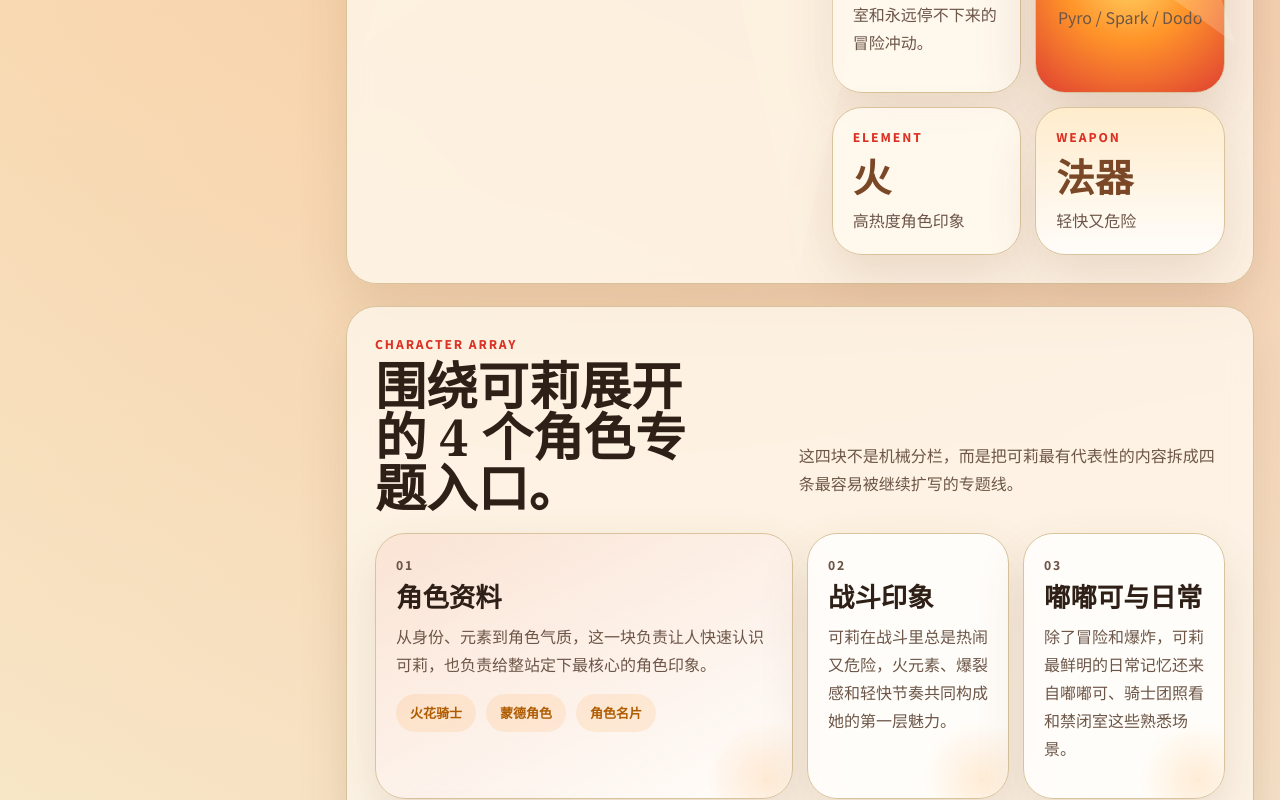
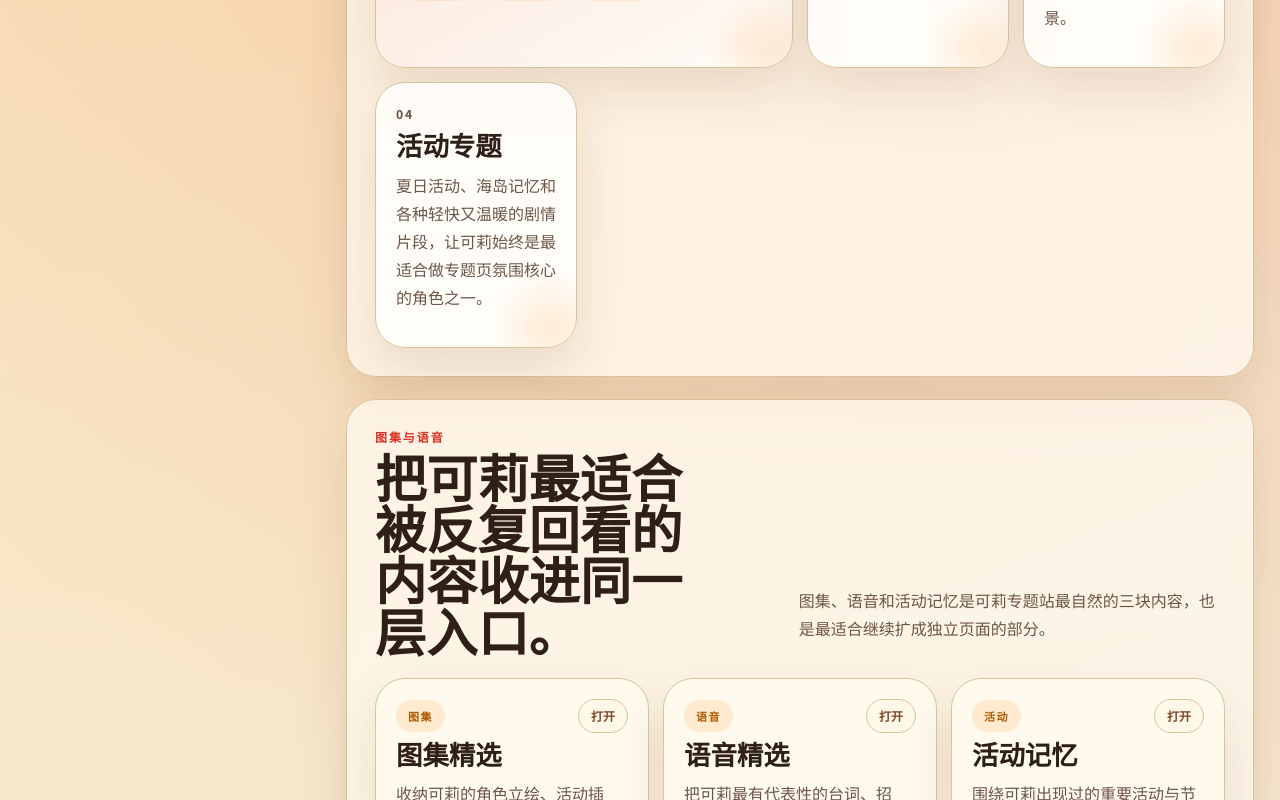
Before and after one commit to 1052088090/klee727cn, a Vue app: page / in a window 1280 px wide. Shown: the part 1620-2420 px from the top of the page. Built offline with nearby package versions, Linux system fonts and the light colour scheme.

Commit message:
docs: add readme and unify site copy

```diff
--- a/src/components/BrandRail.vue
+++ b/src/components/BrandRail.vue
@@ -8,16 +8,16 @@
   },
 })
 
-const eyebrow = 'Klee / Character Special'
+const eyebrow = '\u53ef\u8389 / \u89d2\u8272\u4e13\u9898'
 const brandTitlePrimary = '\u53ef\u8389'
 const brandTitleSecondary = 'Klee'
 const brandCopy =
   '\u897f\u98ce\u9a91\u58eb\u56e2\u7684\u706b\u82b1\u9a91\u58eb\u3002\u5979\u603b\u80fd\u628a\u5192\u9669\u3001\u7206\u5f39\u548c\u7b11\u58f0\u4e00\u8d77\u5e26\u8fdb\u8499\u5fb7\uff0c\u4e5f\u603b\u4f1a\u987a\u624b\u628a\u9ebb\u70e6\u4e00\u8d77\u5e26\u56de\u6765\u3002'
 const navLabel = '\u9875\u9762\u5bfc\u822a'
 const statusLabel = '\u89d2\u8272\u72b6\u6001'
-const statusTag = 'Live'
+const statusTag = '\u5df2\u70b9\u4eae'
 const tagsLabel = '\u89d2\u8272\u6807\u7b7e'
-const pyroLabel = 'Pyro'
+const pyroLabel = '\u706b'
 const sparkValue = ref(74)
 const activeSection = ref('hero')
 const railEnergy = ref(0)
@@ -30,43 +30,43 @@
 ]
 const sectionStates = {
   hero: {
-    stage: 'Hero',
+    stage: '\u9996\u5c4f',
     title: '\u9996\u5c4f\u4e3b\u89c6\u89c9\u5df2\u70b9\u4eae',
     copy:
       '\u73b0\u5728\u7684\u7126\u70b9\u662f\u89d2\u8272\u7acb\u7ed8\u548c\u7b2c\u4e00\u5370\u8c61\uff0c\u5c31\u50cf\u53ef\u8389\u4e00\u51fa\u73b0\u5c31\u628a\u9875\u9762\u6c14\u6c1b\u70b9\u4eae\u3002',
   },
   modules: {
-    stage: 'Profile',
+    stage: '\u8d44\u6599',
     title: '\u89d2\u8272\u8d44\u6599\u5f00\u59cb\u5c55\u5f00',
     copy:
       '\u8fd9\u4e00\u5c42\u4f1a\u628a\u53ef\u8389\u7684\u5192\u9669\u611f\u3001\u6218\u6597\u5370\u8c61\u548c\u65e5\u5e38\u6c14\u8d28\u8fde\u6210\u66f4\u5b8c\u6574\u7684\u89d2\u8272\u8ba4\u77e5\u3002',
   },
   media: {
-    stage: 'Media',
+    stage: '\u5165\u53e3',
     title: '\u8bed\u97f3\u548c\u56fe\u96c6\u5165\u53e3\u5df2\u6253\u5f00',
     copy:
       '\u53ef\u8389\u7684\u6c14\u8d28\u4e0d\u53ea\u5728\u6587\u5b57\u91cc\uff0c\u4e5f\u5728\u8bed\u97f3\u3001\u753b\u9762\u548c\u8282\u594f\u611f\u91cc\u3002',
   },
   gallery: {
-    stage: 'Gallery',
+    stage: '\u56fe\u96c6',
     title: '\u56fe\u96c6\u533a\u6b63\u5728\u5347\u6e29',
     copy:
       '\u58c1\u7eb8\u3001\u590f\u65e5\u753b\u9762\u548c\u5468\u5e74\u7eaa\u5ff5\u8ba9\u53ef\u8389\u7684\u89c6\u89c9\u8bb0\u5fc6\u53d8\u5f97\u66f4\u9971\u6ee1\u3002',
   },
   voice: {
-    stage: 'Voice',
+    stage: '\u8bed\u97f3',
     title: '\u8bed\u97f3\u5c42\u7684\u6d3b\u529b\u88ab\u62c9\u8fd1\u4e86',
     copy:
       '\u7b11\u58f0\u3001\u65e5\u5e38\u62db\u547c\u548c\u561f\u561f\u53ef\u76f8\u5173\u53f0\u8bcd\uff0c\u4f1a\u8ba9\u4eba\u66f4\u76f4\u63a5\u611f\u53d7\u5230\u53ef\u8389\u7684\u5b58\u5728\u611f\u3002',
   },
   timeline: {
-    stage: 'Memory',
+    stage: '\u8bb0\u5fc6',
     title: '\u6d3b\u52a8\u8bb0\u5fc6\u6b63\u5728\u884c\u8fdb',
     copy:
       '\u6d77\u5c9b\u5192\u9669\u3001\u590f\u65e5\u7ae0\u8282\u548c\u7206\u5f39\u4e3b\u9898\u4e00\u8d77\u7ec4\u6210\u4e86\u53ef\u8389\u6700\u70ed\u95f9\u7684\u8bb0\u5fc6\u7ebf\u3002',
   },
   notes: {
-    stage: 'Afterglow',
+    stage: '\u4f59\u97f5',
     title: '\u53ef\u8389\u5370\u8c61\u5728\u8fd9\u91cc\u6536\u675f',
     copy:
       '\u9875\u9762\u6700\u540e\u7559\u4e0b\u7684\uff0c\u4e0d\u53ea\u662f\u7206\u70b8\uff0c\u8fd8\u6709\u4e00\u79cd\u8f7b\u5feb\u53c8\u660e\u4eae\u7684\u89d2\u8272\u4f59\u97f5\u3002',
--- a/src/components/GallerySection.vue
+++ b/src/components/GallerySection.vue
@@ -1,5 +1,5 @@
 <script setup>
-const sectionKicker = 'Spark Gallery'
+const sectionKicker = '\u706b\u82b1\u56fe\u96c6'
 const sectionTitle = '\u56fe\u96c6\u7cbe\u9009\u5148\u505a\u6210\u4e00\u9762\u80fd\u7ee7\u7eed\u5f80\u4e0b\u957f\u7684\u53ef\u8389\u89c6\u89c9\u6863\u6848\u5899\u3002'
 const sectionCopy =
   '\u8fd9\u91cc\u4e0d\u53ea\u662f\u6446\u56fe\uff0c\u800c\u662f\u628a\u89d2\u8272\u58c1\u7eb8\u3001\u590f\u65e5\u6d3b\u52a8\u3001\u5468\u5e74\u7eaa\u5ff5\u548c\u7206\u5f39\u4e3b\u9898\u6574\u7406\u6210\u4e00\u4e2a\u53ef\u6269\u5c55\u7684\u56fe\u96c6\u5165\u53e3\u3002'
@@ -7,7 +7,7 @@
 const galleryCards = [
   {
     title: '\u706b\u82b1\u9a91\u58eb\u7acb\u7ed8\u5899',
-    label: 'Portrait',
+    label: '\u7acb\u7ed8',
     copy:
       '\u5148\u7528\u6700\u4eae\u773c\u7684\u89d2\u8272\u58c1\u7eb8\u628a\u53ef\u8389\u7684\u8bc6\u522b\u5ea6\u7acb\u4f4f\uff0c\u8ba9\u9996\u5c4f\u4e4b\u5916\u7684\u56fe\u96c6\u533a\u4e5f\u7ee7\u7eed\u4fdd\u7559\u90a3\u79cd\u4e00\u773c\u5c31\u80fd\u8ba4\u51fa\u6765\u7684\u6696\u8272\u51b2\u51fb\u3002',
     tags: [
@@ -21,7 +21,7 @@
   },
   {
     title: '\u590f\u65e5\u7fa4\u50cf\u753b\u9762',
-    label: 'Summer',
+    label: '\u590f\u65e5',
     copy:
       '\u628a\u590f\u65e5\u6d3b\u52a8\u91cc\u6700\u8f7b\u5feb\u7684\u989c\u8272\u3001\u821e\u53f0\u611f\u548c\u8282\u5e86\u6c14\u5473\u6536\u8fdb\u540c\u4e00\u7ec4\u753b\u9762\u91cc\uff0c\u56fe\u96c6\u533a\u81ea\u7136\u5c31\u4f1a\u53d8\u6210\u6574\u7ad9\u6700\u70ed\u95f9\u7684\u4e00\u5c42\u3002',
     tags: [
@@ -33,7 +33,7 @@
   },
   {
     title: '\u561f\u561f\u53ef\u4e3b\u9898\u6536\u85cf',
-    label: 'Dodo',
+    label: '\u561f\u561f\u53ef',
     copy:
       '\u561f\u561f\u53ef\u3001\u80cc\u5305\u548c\u5c0f\u9053\u5177\u4f1a\u628a\u53ef\u8389\u7684\u65e5\u5e38\u611f\u62c9\u5f97\u66f4\u8fd1\uff0c\u8ba9\u56fe\u96c6\u4e0d\u53ea\u5269\u4e0b\u6218\u6597\u548c\u6d3b\u52a8\uff0c\u4e5f\u80fd\u4fdd\u7559\u5979\u66f4\u53ef\u7231\u7684\u90a3\u4e00\u9762\u3002',
     tags: [
@@ -45,7 +45,7 @@
   },
   {
     title: '\u8499\u5fb7\u65e5\u5e38\u5207\u7247',
-    label: 'Daily',
+    label: '\u65e5\u5e38',
     copy:
       '\u5468\u5e74\u548c\u7eaa\u5ff5\u58c1\u7eb8\u91cc\u7684\u53ef\u8389\uff0c\u66f4\u50cf\u662f\u8499\u5fb7\u57ce\u91cc\u6700\u9192\u76ee\u7684\u4eae\u8272\uff0c\u628a\u5979\u4ece\u6d3b\u52a8\u4e3b\u89d2\u91cd\u65b0\u5e26\u56de\u5230\u719f\u6089\u7684\u65e5\u5e38\u7a7a\u6c14\u91cc\u3002',
     tags: [
@@ -57,7 +57,7 @@
   },
   {
     title: '\u706b\u82b1\u5b9e\u9a8c\u624b\u518c',
-    label: 'Spark',
+    label: '\u706b\u82b1',
     copy:
       '\u7528\u66f4\u6d3b\u6f51\u7684\u6784\u56fe\u548c\u66f4\u9ad8\u9971\u548c\u5ea6\u7684\u753b\u9762\uff0c\u628a\u201c\u706b\u82b1\u9a91\u58eb\u201d\u90a3\u79cd\u5371\u9669\u53c8\u53ef\u7231\u7684\u80fd\u91cf\u4e00\u76f4\u5ef6\u7eed\u5230\u56fe\u96c6\u533a\u5e95\u90e8\u3002',
     tags: [
@@ -69,7 +69,7 @@
   },
   {
     title: '\u6d3b\u52a8\u5c01\u9762\u5165\u53e3',
-    label: 'Event',
+    label: '\u6d3b\u52a8',
     copy:
       '\u8fd9\u4e00\u683c\u76f4\u63a5\u627f\u63a5\u540e\u9762\u7684\u6d3b\u52a8\u8bb0\u5fc6\u6a21\u5757\uff0c\u8ba9\u56fe\u96c6\u548c\u65f6\u95f4\u7ebf\u4e4b\u95f4\u6709\u8fde\u7eed\u7684\u89c6\u89c9\u5173\u7cfb\uff0c\u800c\u4e0d\u662f\u5f7c\u6b64\u5272\u88c2\u7684\u4e24\u5757\u5185\u5bb9\u3002',
     tags: [
--- a/src/components/HeroSection.vue
+++ b/src/components/HeroSection.vue
@@ -1,7 +1,7 @@
 <script setup>
 import { computed, onMounted, ref } from 'vue'
 
-const sectionKicker = 'Mondstadt Character Special'
+const sectionKicker = '\u8499\u5fb7\u89d2\u8272\u4e13\u9898'
 const heroTitle =
   '\u53ef\u8389\u7684\u4e16\u754c\u91cc\uff0c\u5192\u9669\u548c\u7206\u70b8\u603b\u662f\u4e00\u8d77\u53d1\u751f\u3002'
 const heroCopy =
@@ -30,12 +30,12 @@
   '\u53ef\u8389\u7684\u5b58\u5728\u611f\u6765\u81ea\u5979\u7684\u7b11\u58f0\u3001\u7206\u5f39\u3001\u7981\u95ed\u5ba4\u548c\u6c38\u8fdc\u505c\u4e0d\u4e0b\u6765\u7684\u5192\u9669\u51b2\u52a8\u3002'
 const metricCards = [
   {
-    label: 'Element',
+    label: '\u5143\u7d20',
     value: '\u706b',
     copy: '\u9ad8\u70ed\u5ea6\u89d2\u8272\u5370\u8c61',
   },
   {
-    label: 'Weapon',
+    label: '\u6b66\u5668',
     value: '\u6cd5\u5668',
     copy: '\u8f7b\u5feb\u53c8\u5371\u9669',
     accent: true,
@@ -117,7 +117,7 @@
         @pointerleave="resetPointerShift"
       >
         <div class="hero-portrait-copy">
-          <p class="feature-kicker">Character Snapshot</p>
+          <p class="feature-kicker">\u89d2\u8272\u5feb\u7167</p>
           <h2>{{ snapshotTitle }}</h2>
           <p>{{ snapshotCopy }}</p>
           <div class="hero-portrait-badges">
@@ -152,13 +152,13 @@
 
       <div class="hero-side-grid">
         <article class="feature-card feature-card-soft">
-          <p class="feature-kicker">Primary Scene</p>
+          <p class="feature-kicker">\u4e3b\u9898\u5370\u8c61</p>
           <h3>{{ primarySceneTitle }}</h3>
           <p>{{ primarySceneCopy }}</p>
         </article>
         <article class="feature-card burst-card">
           <span class="burst-word">BOOM</span>
-          <p>Pyro / Spark / Dodo</p>
+          <p>\u706b\u82b1 / \u7206\u5f39 / \u561f\u561f\u53ef</p>
         </article>
         <article
           v-for="card in metricCards"
--- a/src/components/MediaShelf.vue
+++ b/src/components/MediaShelf.vue
@@ -1,25 +1,47 @@
 <script setup>
+const sectionKicker = '\u56fe\u96c6\u4e0e\u8bed\u97f3'
+const sectionTitle =
+  '\u628a\u53ef\u8389\u6700\u9002\u5408\u88ab\u53cd\u590d\u56de\u770b\u7684\u5185\u5bb9\u6536\u8fdb\u540c\u4e00\u5c42\u5165\u53e3\u3002'
+const sectionCopy =
+  '\u56fe\u96c6\u3001\u8bed\u97f3\u548c\u6d3b\u52a8\u8bb0\u5fc6\u662f\u53ef\u8389\u4e13\u9898\u7ad9\u6700\u81ea\u7136\u7684\u4e09\u5757\u5185\u5bb9\uff0c\u4e5f\u662f\u6700\u9002\u5408\u7ee7\u7eed\u6269\u6210\u72ec\u7acb\u9875\u9762\u7684\u90e8\u5206\u3002'
+const openLabel = '\u6253\u5f00'
+
 const mediaCards = [
   {
-    title: '图集精选 · Spark Gallery',
-    tag: 'Gallery',
+    title: '\u56fe\u96c6\u7cbe\u9009',
+    tag: '\u56fe\u96c6',
     href: '#gallery',
-    copy: '收纳可莉的角色立绘、活动插图、夏日场景和轻松冒险气氛，让整站随时都能往图集页扩展。',
-    meta: ['角色立绘', '夏日活动', '暖色画面'],
+    copy:
+      '\u6536\u7eb3\u53ef\u8389\u7684\u89d2\u8272\u7acb\u7ed8\u3001\u6d3b\u52a8\u63d2\u56fe\u3001\u590f\u65e5\u573a\u666f\u548c\u8f7b\u677e\u5192\u9669\u6c14\u6c1b\uff0c\u8ba9\u6574\u7ad9\u968f\u65f6\u90fd\u80fd\u5f80\u56fe\u96c6\u9875\u6269\u5c55\u3002',
+    meta: [
+      '\u89d2\u8272\u7acb\u7ed8',
+      '\u590f\u65e5\u6d3b\u52a8',
+      '\u6696\u8272\u753b\u9762',
+    ],
   },
   {
-    title: '语音精选 · Voice Capsule',
-    tag: 'Audio',
+    title: '\u8bed\u97f3\u7cbe\u9009',
+    tag: '\u8bed\u97f3',
     href: '#voice',
-    copy: '把可莉最有代表性的台词、招呼、冒险语气和嘟嘟可相关短句放进一个更轻松的语音入口里。',
-    meta: ['角色台词', '轻快语气', '播放器入口'],
+    copy:
+      '\u628a\u53ef\u8389\u6700\u6709\u4ee3\u8868\u6027\u7684\u53f0\u8bcd\u3001\u62db\u547c\u3001\u5192\u9669\u8bed\u6c14\u548c\u561f\u561f\u53ef\u76f8\u5173\u77ed\u53e5\u653e\u8fdb\u4e00\u4e2a\u66f4\u8f7b\u677e\u7684\u8bed\u97f3\u5165\u53e3\u91cc\u3002',
+    meta: [
+      '\u89d2\u8272\u53f0\u8bcd',
+      '\u8f7b\u5feb\u8bed\u6c14',
+      '\u64ad\u653e\u5668\u5165\u53e3',
+    ],
   },
   {
-    title: '活动记忆 · Event Relay',
-    tag: 'Event',
+    title: '\u6d3b\u52a8\u8bb0\u5fc6',
+    tag: '\u6d3b\u52a8',
     href: '#timeline',
-    copy: '围绕可莉出现过的重要活动与节日记忆做专题卡，既能承接剧情回忆，也能维持整个页面的热闹感。',
-    meta: ['海岛记忆', '活动节点', '专题延展'],
+    copy:
+      '\u56f4\u7ed5\u53ef\u8389\u51fa\u73b0\u8fc7\u7684\u91cd\u8981\u6d3b\u52a8\u4e0e\u8282\u65e5\u8bb0\u5fc6\u505a\u4e13\u9898\u5361\uff0c\u65e2\u80fd\u627f\u63a5\u5267\u60c5\u56de\u5fc6\uff0c\u4e5f\u80fd\u7ef4\u6301\u6574\u4e2a\u9875\u9762\u7684\u70ed\u95f9\u611f\u3002',
+    meta: [
+      '\u6d77\u5c9b\u8bb0\u5fc6',
+      '\u6d3b\u52a8\u8282\u70b9',
+      '\u4e13\u9898\u5ef6\u5c55',
+    ],
   },
 ]
 </script>
@@ -28,11 +50,11 @@
   <section class="media panel reveal" id="media">
     <div class="panel-heading">
       <div>
-        <p class="section-kicker">Gallery & Voice</p>
-        <h2>把可莉最适合被反复回看的内容收进同一层入口。</h2>
+        <p class="section-kicker">{{ sectionKicker }}</p>
+        <h2>{{ sectionTitle }}</h2>
       </div>
       <p class="panel-copy">
-        图集、语音和活动记忆是可莉专题站最自然的三块内容，也是最适合继续扩成独立页面的部分。
+        {{ sectionCopy }}
       </p>
     </div>
 
@@ -40,7 +62,7 @@
       <article v-for="card in mediaCards" :key="card.title" class="warehouse-card">
         <div class="warehouse-top">
           <span class="warehouse-tag">{{ card.tag }}</span>
-          <a class="warehouse-link" :href="card.href">Open</a>
+          <a class="warehouse-link" :href="card.href">{{ openLabel }}</a>
         </div>
         <h3>{{ card.title }}</h3>
         <p>{{ card.copy }}</p>
--- a/src/components/TimelineSection.vue
+++ b/src/components/TimelineSection.vue
@@ -1,8 +1,8 @@
 <script setup>
-const sectionKicker = 'Activity Memory'
+const sectionKicker = '\u6d3b\u52a8\u8bb0\u5fc6'
 const sectionTitle =
   '\u53ef\u8389\u6700\u70ed\u95f9\u7684\u8bb0\u5fc6\uff0c\u901a\u5e38\u90fd\u53d1\u751f\u5728\u9633\u5149\u3001\u8282\u5e86\u548c\u5192\u9669\u4e00\u8d77\u51fa\u73b0\u7684\u65f6\u5019\u3002'
-const boardKicker = 'Activity Board'
+const boardKicker = '\u6d3b\u52a8\u5c55\u677f'
 const boardTitle =
   '\u53f3\u4fa7\u4e0d\u518d\u63d0\u793a\u5f00\u53d1\u8ba1\u5212\uff0c\u800c\u662f\u628a\u8fd9\u5757\u6d3b\u52a8\u533a\u771f\u6b63\u5f53\u6210\u4e13\u9898\u5c55\u677f\u6765\u4f7f\u7528\u3002'
 
@@ -63,19 +63,19 @@
 
 const summaryCards = [
   {
-    tag: 'Activity Look',
+    tag: '\u6d3b\u52a8\u6c14\u8d28',
     title: '\u6d3b\u52a8\u533a\u73b0\u5728\u662f\u771f\u5b9e\u5c01\u9762\u6863\u6848',
     copy:
       '\u4e0d\u518d\u662f\u5f00\u53d1\u6001\u8bf4\u660e\u5361\uff0c\u800c\u662f\u53ef\u7ee7\u7eed\u6269\u5145\u7684\u53ef\u8389\u6d3b\u52a8\u89c6\u89c9\u65f6\u95f4\u7ebf\u3002',
   },
   {
-    tag: 'Summer Mood',
+    tag: '\u590f\u65e5\u6c14\u5473',
     title: '\u91cd\u70b9\u4fdd\u7559\u6d77\u5c9b\u548c\u590f\u65e5\u7ae0\u8282',
     copy:
       '\u56e0\u4e3a\u53ef\u8389\u6700\u5f3a\u7684\u6d3b\u52a8\u8bc6\u522b\u5ea6\uff0c\u672c\u6765\u5c31\u96c6\u4e2d\u5728\u660e\u4eae\u3001\u70ed\u95f9\u3001\u5e26\u6709\u5047\u65e5\u6c14\u5473\u7684\u590f\u5b63\u7bc7\u7ae0\u3002',
   },
   {
-    tag: 'Klee Signal',
+    tag: '\u53ef\u8389\u4fe1\u53f7',
     title: '\u7206\u5f39\u3001\u561f\u561f\u53ef\u548c\u8282\u5e86\u611f\u5e76\u5217\u51fa\u73b0',
     copy:
       '\u8fd9\u4e00\u5757\u4f1a\u6301\u7eed\u627f\u63a5\u540e\u9762\u7684\u6d3b\u52a8\u56fe\u3001\u4e13\u9898\u5c01\u9762\u548c\u7248\u672c\u89c6\u89c9\uff0c\u4e0d\u7528\u518d\u6539\u7ed3\u6784\u3002',
--- a/src/components/VoiceSection.vue
+++ b/src/components/VoiceSection.vue
@@ -1,39 +1,53 @@
 <script setup>
+const sectionKicker = '\u8bed\u97f3\u80f6\u56ca'
+const sectionTitle =
+  '\u628a\u53ef\u8389\u7684\u8bed\u6c14\u3001\u60c5\u7eea\u548c\u65e5\u5e38\u8282\u594f\u6536\u8fdb\u4e00\u7ec4\u53ef\u76f4\u63a5\u8bd5\u542c\u7684\u8bed\u97f3\u5361\u91cc\u3002'
+const sectionCopy =
+  '\u8fd9\u4e00\u533a\u5df2\u7ecf\u63a5\u4e0a\u672c\u5730\u97f3\u9891\uff0c\u73b0\u5728\u4e0d\u53ea\u80fd\u770b\u5230\u53ef\u8389\u7684\u8bed\u97f3\u5206\u7c7b\uff0c\u4e5f\u80fd\u76f4\u63a5\u542c\u5230\u5979\u7684\u62db\u547c\u3001\u5192\u9669\u6c14\u53e3\u548c\u563f\u563f\u53ef\u65e5\u5e38\u3002'
+const voiceBadge = '\u8bed\u97f3'
+const audioFallback = '\u4f60\u7684\u6d4f\u89c8\u5668\u6682\u4e0d\u652f\u6301\u97f3\u9891\u64ad\u653e\u3002'
+
 const voiceCards = [
   {
-    scene: '问候',
-    title: '一开口就带着火花感',
-    copy: '角色报到时的招呼语气，最能直接听出可莉那种轻快、直接、完全藏不住兴奋的状态。',
+    scene: '\u95ee\u5019',
+    title: '\u4e00\u5f00\u53e3\u5c31\u5e26\u7740\u706b\u82b1\u611f',
+    copy:
+      '\u89d2\u8272\u62a5\u5230\u65f6\u7684\u62db\u547c\u8bed\u6c14\uff0c\u6700\u80fd\u76f4\u63a5\u542c\u51fa\u53ef\u8389\u90a3\u79cd\u8f7b\u5feb\u3001\u76f4\u63a5\u3001\u5b8c\u5168\u85cf\u4e0d\u4f4f\u5174\u594b\u7684\u72b6\u6001\u3002',
     audio: '/audio/klee/hello.ogg',
   },
   {
-    scene: '冒险',
-    title: '总想往更远的地方跑',
-    copy: '这一条最适合放在冒险印象里，整句都带着“马上出门”“马上去玩”的冲动感。',
+    scene: '\u5192\u9669',
+    title: '\u603b\u60f3\u5f80\u66f4\u8fdc\u7684\u5730\u65b9\u8dd1',
+    copy:
+      '\u8fd9\u4e00\u6761\u6700\u9002\u5408\u653e\u5728\u5192\u9669\u5370\u8c61\u91cc\uff0c\u6574\u53e5\u90fd\u5e26\u7740\u201c\u9a6c\u4e0a\u51fa\u95e8\u201d\u201c\u9a6c\u4e0a\u53bb\u73a9\u201d\u7684\u51b2\u52a8\u611f\u3002',
     audio: '/audio/klee/adventures.ogg',
   },
   {
-    scene: '嘟嘟可',
-    title: '最稳定的情绪锚点',
-    copy: '只要提到嘟嘟可，整个角色的童趣、依赖感和小小世界观就会立刻完整起来。',
+    scene: '\u561f\u561f\u53ef',
+    title: '\u6700\u7a33\u5b9a\u7684\u60c5\u7eea\u951a\u70b9',
+    copy:
+      '\u53ea\u8981\u63d0\u5230\u561f\u561f\u53ef\uff0c\u6574\u4e2a\u89d2\u8272\u7684\u7ae5\u8da3\u3001\u4f9d\u8d56\u611f\u548c\u5c0f\u5c0f\u4e16\u754c\u89c2\u5c31\u4f1a\u7acb\u523b\u5b8c\u6574\u8d77\u6765\u3002',
     audio: '/audio/klee/dodoco.ogg',
   },
   {
-    scene: '骑士团',
-    title: '被照看，也被头疼',
-    copy: '和琴相关的语音最能把“有点害怕、但又很依赖”的那层关系清楚地表现出来。',
+    scene: '\u9a91\u58eb\u56e2',
+    title: '\u88ab\u7167\u770b\uff0c\u4e5f\u88ab\u5934\u75bc',
+    copy:
+      '\u548c\u7434\u76f8\u5173\u7684\u8bed\u97f3\u6700\u80fd\u628a\u201c\u6709\u70b9\u5bb3\u6015\uff0c\u4f46\u53c8\u5f88\u4f9d\u8d56\u201d\u7684\u90a3\u5c42\u5173\u7cfb\u6e05\u6670\u5730\u8868\u73b0\u51fa\u6765\u3002',
     audio: '/audio/klee/about-jean.ogg',
   },
   {
-    scene: '早安',
-    title: '一醒来就想去玩',
-    copy: '这条非常适合放在首页试听，轻松、明亮，而且几乎是可莉日常状态的浓缩版。',
+    scene: '\u65e9\u5b89',
+    title: '\u4e00\u9192\u6765\u5c31\u60f3\u53bb\u73a9',
+    copy:
+      '\u8fd9\u6761\u975e\u5e38\u9002\u5408\u653e\u5728\u9996\u9875\u8bd5\u542c\uff0c\u8f7b\u677e\u3001\u660e\u4eae\uff0c\u800c\u4e14\u51e0\u4e4e\u662f\u53ef\u8389\u65e5\u5e38\u72b6\u6001\u7684\u6d53\u7f29\u7248\u3002',
     audio: '/audio/klee/good-morning.ogg',
   },
   {
-    scene: '晚安',
-    title: '热闹之后仍然柔软',
-    copy: '夜晚语音能把热闹收住，留下那种很小很软、需要被带回家的角色尾音。',
+    scene: '\u665a\u5b89',
+    title: '\u70ed\u95f9\u4e4b\u540e\u4ecd\u7136\u67d4\u8f6f',
+    copy:
+      '\u591c\u665a\u8bed\u97f3\u80fd\u628a\u70ed\u95f9\u6536\u4f4f\uff0c\u7559\u4e0b\u90a3\u79cd\u5f88\u5c0f\u5f88\u8f7b\u3001\u9700\u8981\u88ab\u5e26\u56de\u5bb6\u7684\u89d2\u8272\u5c3e\u97f3\u3002',
     audio: '/audio/klee/good-night.ogg',
   },
 ]
@@ -43,11 +57,11 @@
   <section class="voice panel reveal" id="voice">
     <div class="panel-heading">
       <div>
-        <p class="section-kicker">Voice Capsule</p>
-        <h2>语音精选先用角色语气和场景标签搭起入口页。</h2>
+        <p class="section-kicker">{{ sectionKicker }}</p>
+        <h2>{{ sectionTitle }}</h2>
       </div>
       <p class="panel-copy">
-        这一版先不接真实音频文件，而是先把语音区的卡片结构、场景标签和阅读节奏稳定下来，后面随时可以继续接播放器。
+        {{ sectionCopy }}
       </p>
     </div>
 
@@ -55,12 +69,12 @@
       <article v-for="card in voiceCards" :key="card.title" class="voice-card">
         <div class="voice-head">
           <span class="voice-scene">{{ card.scene }}</span>
-          <span class="voice-badge">Voice</span>
+          <span class="voice-badge">{{ voiceBadge }}</span>
         </div>
         <h3>{{ card.title }}</h3>
         <p>{{ card.copy }}</p>
         <audio class="voice-audio" :src="card.audio" controls preload="none">
-          你的浏览器暂不支持音频播放。
+          {{ audioFallback }}
         </audio>
         <div class="voice-wave" aria-hidden="true">
           <span></span>
```
Also changed, not shown: 4 other files (tests, documents, lock files or other folders).
